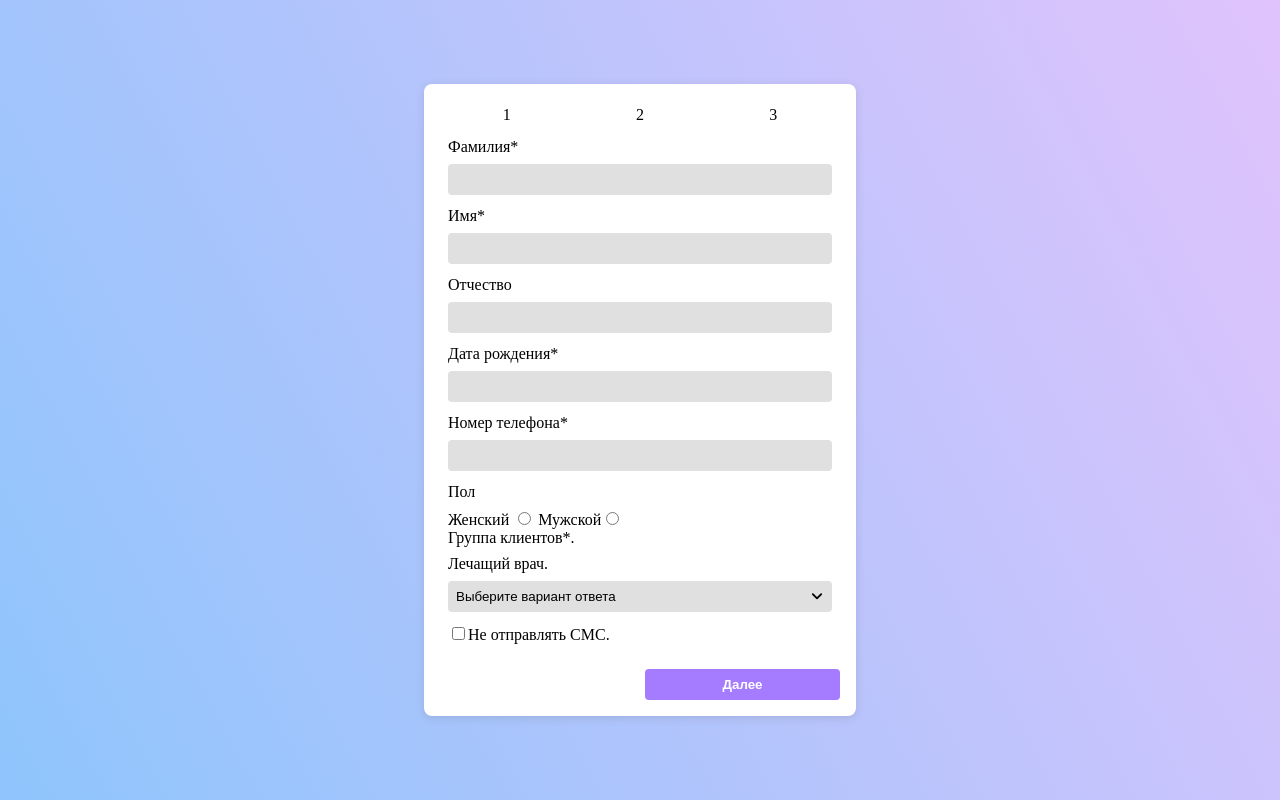
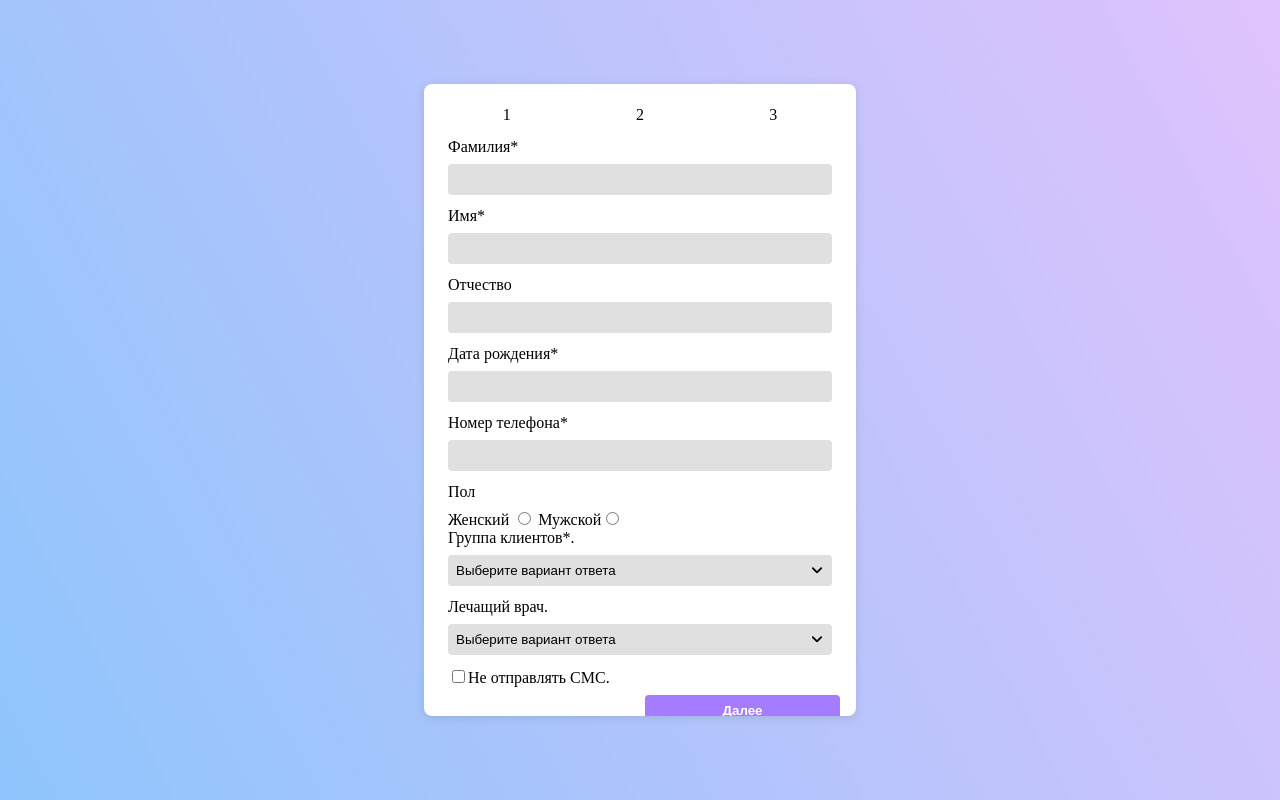
Before and after one commit to Sadnessa/test-form, a Vue app: page / in a window 1280 px wide. Built offline with nearby package versions, Linux system fonts and the light colour scheme.

Commit message:
Added multi selector to the about form.

```diff
--- a/src/components/About.vue
+++ b/src/components/About.vue
@@ -13,6 +13,7 @@
     <p>Пол</p>
     Женский <input type="radio" name="rad" value="female"/> Мужской<input type="radio" name="rad" value="male"/>
     <p>Группа клиентов*.</p>
+    <FormSelector multiple :items="clients" v-model="modelValue.client"></FormSelector>
     <p>Лечащий врач.</p>
     <FormSelector :items="doctors" v-model="modelValue.doctor"></FormSelector>
     <label><input type="checkbox" />Не отправлять СМС.</label>
@@ -42,6 +43,7 @@ export default {
   data() {
     return {
       doctors: ["Иванов", "Захаров", "Чернышова"],
+      clients: ["VIP", "Проблемные", "ОМС"]
     };
   },
 };
```
